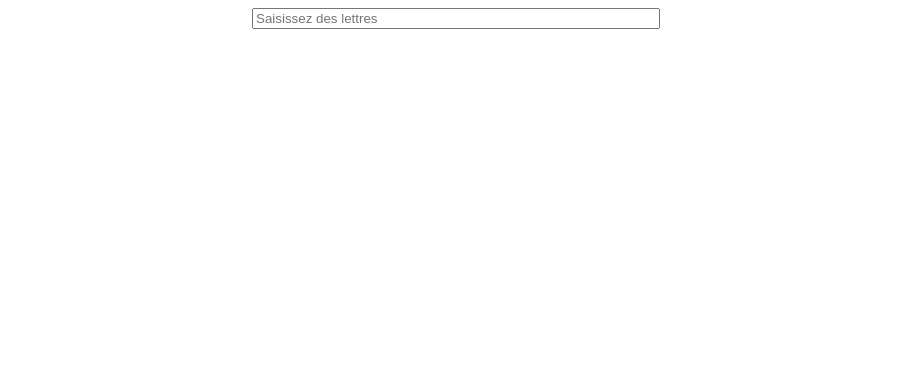
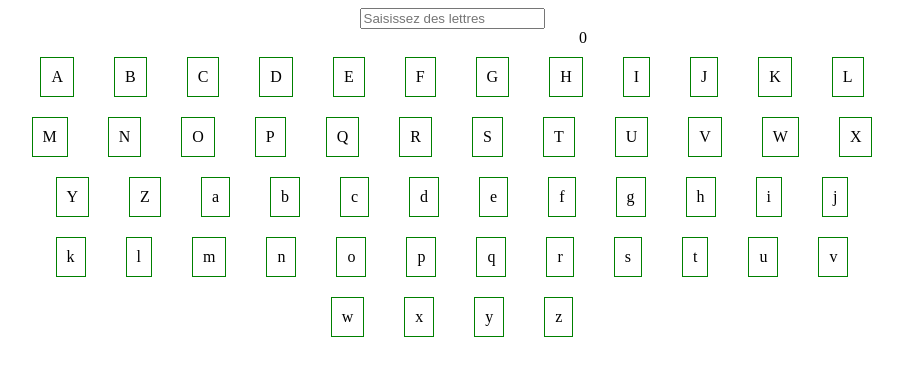
Before and after one commit to EdenSchoolFrance/RevisionsJS, a website built with Vite: page revisionsJS_23_05/index.html in a window 1280 px wide. Shown: the whole page, without its empty margins (188-1091 px from the left). Built offline with nearby package versions, Linux system fonts and the light colour scheme.

Commit message:
added the letter case and responsive

```diff
--- a/revisionsJS_23_05/main.js
+++ b/revisionsJS_23_05/main.js
@@ -49,15 +49,41 @@ let searchAlphabet = (alphabet, letter) => {
 // const div = document.querySelectorAll('div')
 // const div = document.body.children[0]
 // const div = document.body.firstElementChild
+const alletter = getAlphabet()
 
 const div = document.getElementById("app");
 const input = document.createElement("input");
-const p = document.createElement("p")
+const span = document.createElement("span")
+span.textContent = '0'
+span.style.textAlign = 'right'
+span.style.display = 'block'
+span.style.width = "65%"
 input.type = 'text';
 input.placeholder = "Saisissez des lettres"
 div.appendChild(input)
-div.appendChild(p)
+div.appendChild(span)
 
 input.addEventListener('input', ()=>{
-  p.textContent = input.value.length
+  span.textContent = input.value.length
 })
+
+for(let i = 0; i < alletter.length; i++){
+  const p = document.createElement("p");
+  p.textContent = alletter[i];
+  p.style.display = 'inline-block'
+  p.style.padding = "10px"
+  p.style.margin = '10px 20px'
+  div.appendChild(p)
+}
+
+window.addEventListener('resize', reportWindowSize =>{
+  console.log(window.innerWidth)
+  if(window.innerWidth <= 1224){
+    div.style.maxWidth = "900px"
+  }
+  if(window.innerWidth <= 900){
+    div.style.maxWidth = "450px"
+  }  if(window.innerWidth <= 480){
+    div.style.maxWidth = "200px"
+  }
+});
--- a/revisionsJS_23_05/style.css
+++ b/revisionsJS_23_05/style.css
@@ -1,13 +1,24 @@
 
 div {
-  max-width: 400px;
+  max-width: 900px;
   margin: 0 auto;
   text-align: center;
 }
-div p {
-  text-align: right;
+
+@media screen and (min-width:200px){
+  p{
+    border: 1px solid black;
+  }
 }
 
-div input{
-  width: 100%;
+@media screen and (min-width:500px){
+  p{
+    border: 1px solid red;
+  }
 }
+
+@media screen and (min-width:900px){
+  p{
+    border: 1px solid green;
+  }
+}
```
